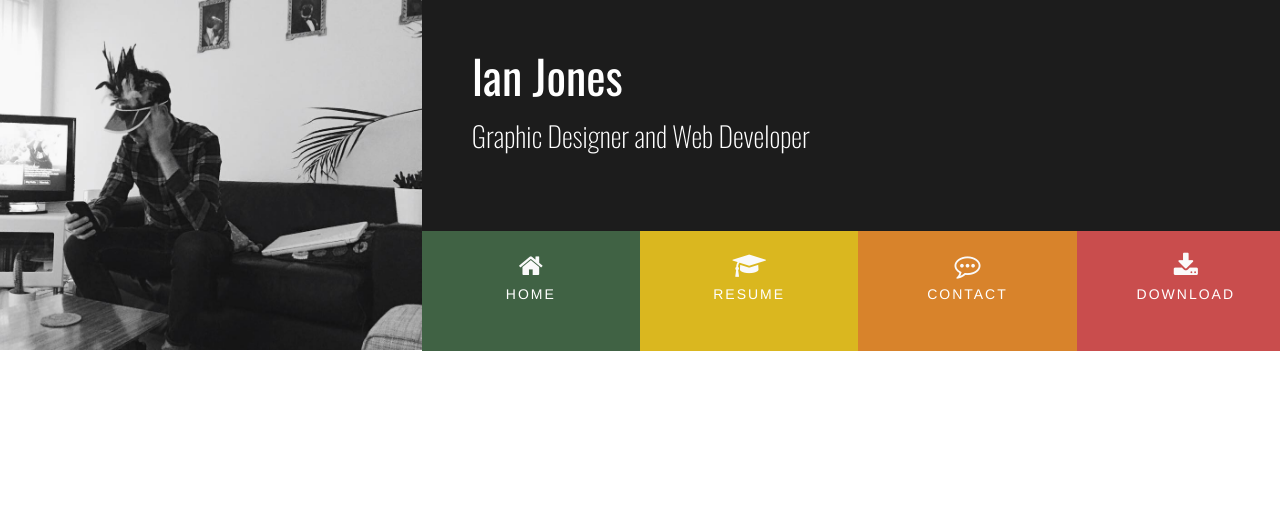
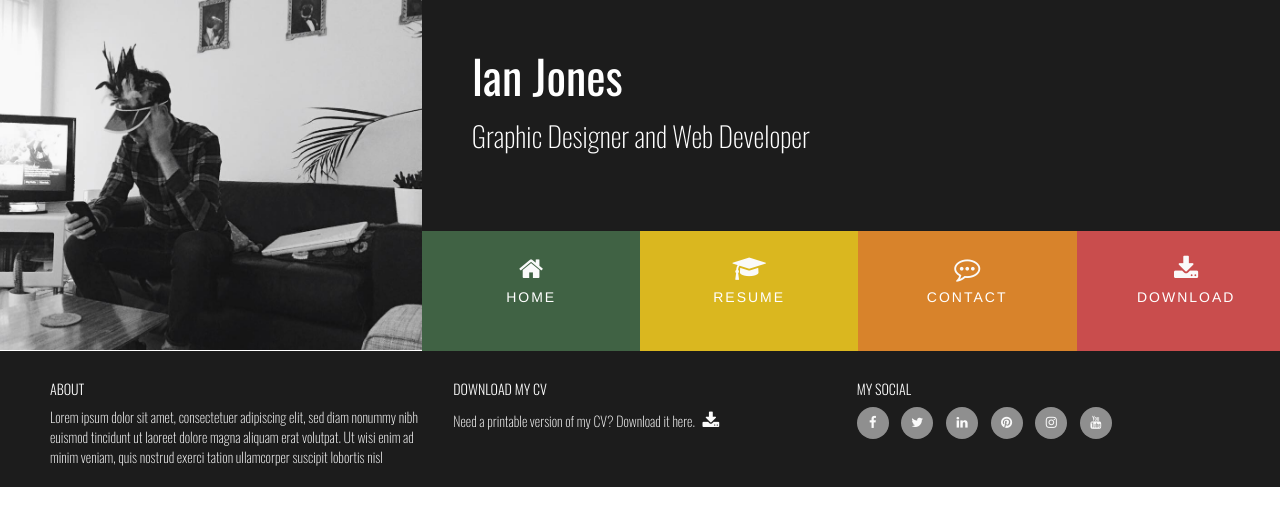
Before and after one commit to ianjonze/resume, a plain HTML site: page index.html in a window 1280 px wide. Drawn offline with nearby package versions, Linux system fonts and the light colour scheme; a web font is replaced by a local one.

Commit message:
header and Footer complete

```diff
--- a/css/style.css
+++ b/css/style.css
@@ -2,21 +2,21 @@
 
 
 
-body{
-    margin:0;
+body {
+    margin: 0;
     Padding: 0;
 }
 
-.heading{
-    margin-left:50px;
+.heading {
+    margin-left: 50px;
 }
 
-header{
-    margin:0;
+header {
+    margin: 0;
 }
 
-.logo{
-    background-image:url("../images/ian.jpg");
+.logo {
+    background-image: url("../images/ian.jpg");
     background-position: top;
     background-repeat: no-repeat;
     background-size: cover;
@@ -25,14 +25,14 @@ header{
     -o-transition: all 0.5s;
     -moz-transition: all 0.5s;
     -webkit-transition: all 0.5s;
-    margin:0;
+    margin: 0;
 }
 
-.bg-color-name-title{
+.bg-color-name-title {
     background-color: #1c1c1c;
 }
 
-.name{
+.name {
     font-family: 'Oswald', sans-serif;
     font-weight: 400;
     font-size: 46px;
@@ -40,7 +40,7 @@ header{
     color: #ffffff;
 }
 
-.occupation{
+.occupation {
     font-family: 'Oswald', sans-serif;
     font-weight: 200;
     font-size: 28px;
@@ -51,44 +51,45 @@ header{
 
 }
 
-.ul-menu-color-home{
-    background-color:#406244;
+.ul-menu-color-home {
+    background-color: #406244;
 
 }
 
-.ul-menu-color-resume{
-    background-color:#dab71f;
+.ul-menu-color-resume {
+    background-color: #dab71f;
 }
 
-.ul-menu-color-contact{
-    background-color:#d8832b;
+.ul-menu-color-contact {
+    background-color: #d8832b;
 }
 
-.ul-menu-color-download{
-    background-color:#c94d4d;
+.ul-menu-color-download {
+    background-color: #c94d4d;
 }
 
-.menu-item{
+.menu-item {
     height: 120px;
     text-align: center;
-    padding:0;
+    padding: 0;
 }
-.menu-item a{
+
+.menu-item a {
     width: 100%;
     text-decoration: none;
     color: #ffffff;
     height: 120px;
 }
 
-.menu-item a i{
-    padding-top: 22px;
+.menu-item a i {
+    padding-top: 25px;
     display: block;
     color: #fafafa;
     font-size: 26px;
 
 }
 
-.menu-item span{
+.menu-item span {
     display: block;
     width: 100%;
     padding-top: 5px;
@@ -96,9 +97,105 @@ header{
     font-size: 14px;
     font-weight: 300;
     letter-spacing: 2px;
-
 }
 
 #nav {
     margin: 0;
 }
+
+#nav li {
+    padding: 0;
+}
+
+.hvr-fade {
+    display: inline-block;
+    vertical-align: middle;
+    -webkit-transform: perspective(1px) translateZ(0);
+    transform: perspective(1px) translateZ(0);
+    box-shadow: 0 0 1px rgba(0, 0, 0, 0);
+    overflow: hidden;
+    -webkit-transition-duration: .3s;
+    transition-duration: .3s;
+    -webkit-transition-property: color, background-color;
+    transition-property: color, background-color
+}
+
+.hvr-fade:active,
+.hvr-fade:focus,
+.hvr-fade:hover {
+    background-color: rgba(0, 0, 0, 0.2);
+    color: #fff
+}
+
+h1,
+h2,
+h3,
+h4 {
+    margin: 0;
+}
+
+.uppercase {
+    text-transform: uppercase;
+}
+
+.general-sub {
+    font-family: 'Oswald', sans-serif;
+    font-weight: 300;
+    color: #fafafa;
+}
+
+footer {
+    background-color: #1c1c1c;
+    color: #fafafa;
+    min-height: 120px;
+    margin: 0;
+    font-family: 'Oswald',sans-serif;
+    font-weight: 100;
+}
+
+footer .cv-pdf {
+    color: #fafafa;
+    text-align: center;
+    font-size: 18px;
+    padding-left: 5px;
+}
+
+footer .cv-pdf:hover {
+    color: #e84610;
+    transition: all 0.35s ease-in-out;
+    -moz-transition: all 0.35s ease-in-out;
+    -webkit-transition: all 0.35s ease-in-out;
+    -o-transition: all 0.35s ease-in-out;
+}
+
+.social-links {
+    padding-bottom: 15px;
+}
+
+.social-links li a i {
+    height: 32px;
+    width: 32px;
+    padding: 12px 0;
+    border-radius: 50%;
+    font-size: 13px;
+    line-height: 7px;
+    color: #fafafa;
+    text-align: center;
+    background-color: #8f8f8f;
+    transition: all 0.35s ease-in-out;
+    -moz-transition: all 0.35s ease-in-out;
+    -webkit-transition: all 0.35s ease-in-out;
+    -o-transition: all 0.35s ease-in-out;
+}
+
+.social-links li a i:hover {
+    background-color: #e84610;
+    transition: all 0.35s ease-in-out;
+    -moz-transition: all 0.35s ease-in-out;
+    -webkit-transition: all 0.35s ease-in-out;
+    -o-transition: all 0.35s ease-in-out;
+}
+
+#footer-details{
+    margin:20px;
+}
--- a/index.html
+++ b/index.html
@@ -9,6 +9,7 @@
     <script src="https://ajax.googleapis.com/ajax/libs/jquery/3.3.1/jquery.min.js"></script>
     <link rel="stylesheet" href="css/style.css" type="text/css" />
     <link rel="stylesheet" href="https://stackpath.bootstrapcdn.com/font-awesome/4.7.0/css/font-awesome.min.css" type="text/css" />
+
 </head>
 
 <body>
@@ -27,27 +28,50 @@
                 <div class="row">
                     <ul id="nav" class="list-inline clearfix">
                         <li class="col-xs-3 col-sm-3 ul-menu-color-home menu-item">
-                                <a href=""><i class="fa fa-home"></i><span class="">HOME</span></a>
+                            <a href="" class="hvr-fade"><i class="fa fa-home"></i><span class="">HOME</span></a>
                         </li>
                         <li class="col-xs-3 col-sm-3 ul-menu-color-resume menu-item">
-                                <a href=""><i class="fa fa-graduation-cap"></i><span class="">RESUME</span></a>
+                            <a href="" class="hvr-fade"><i class="fa fa-graduation-cap"></i><span class="">RESUME</span></a>
                         </li>
                         <li class="col-xs-3 col-sm-3 ul-menu-color-contact menu-item">
-                                <a href=""><i class="fa fa-commenting-o"></i><span class="">CONTACT</span></a>
+                            <a href="" class="hvr-fade"><i class="fa fa-commenting-o"></i><span class="">CONTACT</span></a>
                         </li>
                         <li class="col-xs-3 col-sm-3 ul-menu-color-download menu-item">
-                                <a href=""><i class="fa fa-download"></i><span class="">DOWNLOAD</span></a>
+                            <a href="" class="hvr-fade"><i class="fa fa-download"></i><span class="">DOWNLOAD</span></a>
                         </li>
-
                 </div>
             </div>
         </div>
+    </header>
 
-    </header>
     <section>
 
     </section>
-    <footer>
+
+    <footer class="container-fluid">
+        <div id="footer-details"class="row">
+            <div class="col-sm-4">
+                <h5 class="uppercase general-sub">About</h5>
+                <p2>Lorem ipsum dolor sit amet, consectetuer adipiscing elit, sed diam nonummy nibh euismod tincidunt ut laoreet dolore magna aliquam erat volutpat. Ut wisi enim ad minim veniam, quis nostrud exerci tation ullamcorper suscipit lobortis nisl
+                </p2>
+            </div>
+            <div class="col-sm-4">
+                <h5 class="uppercase general-sub">Download My CV</h5>
+                <p1> Need a printable version of my CV? Download it here.</p1>
+                <a href="#" class="cv-pdf"><i class="fa fa-download" aria-hidden="true"></i></a>
+            </div>
+            <div class="col-sm-4">
+                <h5 class="uppercase general-sub">My Social</h5>
+                <ul class="list-inline social-links">
+                    <li><a target="_blank" href="#"><i class="fa fa-facebook"></i></a></li>
+                    <li><a target="_blank" href="#"><i class="fa fa-twitter"></i></a></li>
+                    <li><a target="_blank" href="#"><i class="fa fa-linkedin"></i></a></li>
+                    <li><a target="_blank" href="#"><i class="fa fa-pinterest"></i></a></li>
+                    <li><a target="_blank" href="#"><i class="fa fa-instagram"></i></a></li>
+                    <li><a target="_blank" href="#"><i class="fa fa-youtube"></i></a></li>
+                </ul>
+            </div>
+        </div>
 
     </footer>
 </body>
```
Lines whose indentation alone changed are shown as unchanged.
